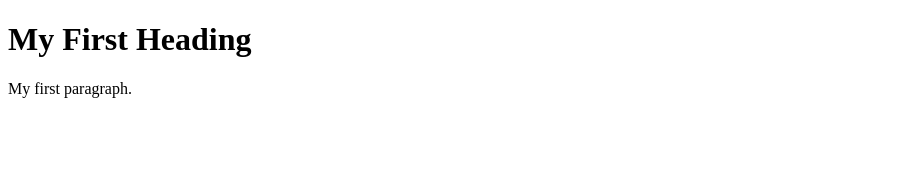
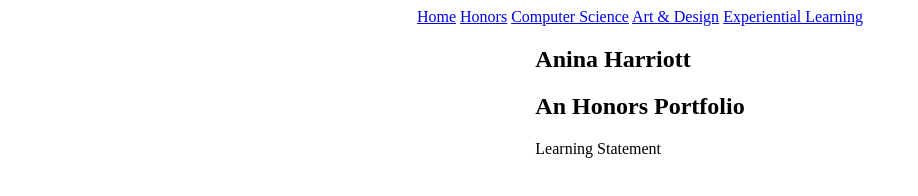
Before and after one commit to aniharriott/Honors-Portfolio, a plain HTML site: page index.html in a window 1280 px wide. Shown: the whole page, without its empty margins (0-918 px from the left). Drawn offline with Linux system fonts and the light colour scheme.

Commit message:
skeleton structure

```diff
--- a/index.html
+++ b/index.html
@@ -1,7 +1,23 @@
 <!DOCTYPE html>
 <html>
+    <head>
+        <title>Anina Harriott</title>
+        <link rel="stylesheet" href="styles.css">
+    </head>
     <body>
-        <h1>My First Heading</h1>
-        <p>My first paragraph.</p>
+        <section id="navigation">
+            <div>
+                <a href="index.html">Home</a>
+                <a href="honors.html">Honors</a>
+                <a href="CS.html">Computer Science</a>
+                <a href="art.html">Art & Design</a>
+                <a href="experiential.html">Experiential Learning</a>
+            </div>
+        </section>
+        <section id="content">
+            <h1>Anina Harriott</h1>
+            <h2>An Honors Portfolio</h2>
+            <p>Learning Statement</p>
+        </section>
     </body>
 </html>
--- /dev/null
+++ b/styles.css
@@ -0,0 +1,10 @@
+body {
+  display: flex;
+  flex-direction: column;
+  align-items: center;
+  background-color: white;
+}
+
+img {
+  width: 1200px;
+}
```
Also changed, not shown: CS.html (added, +21 -0 lines), art.html (added, +21 -0 lines), experiential.html (added, +21 -0 lines), honors.html (added, +21 -0 lines), 1 other file.
